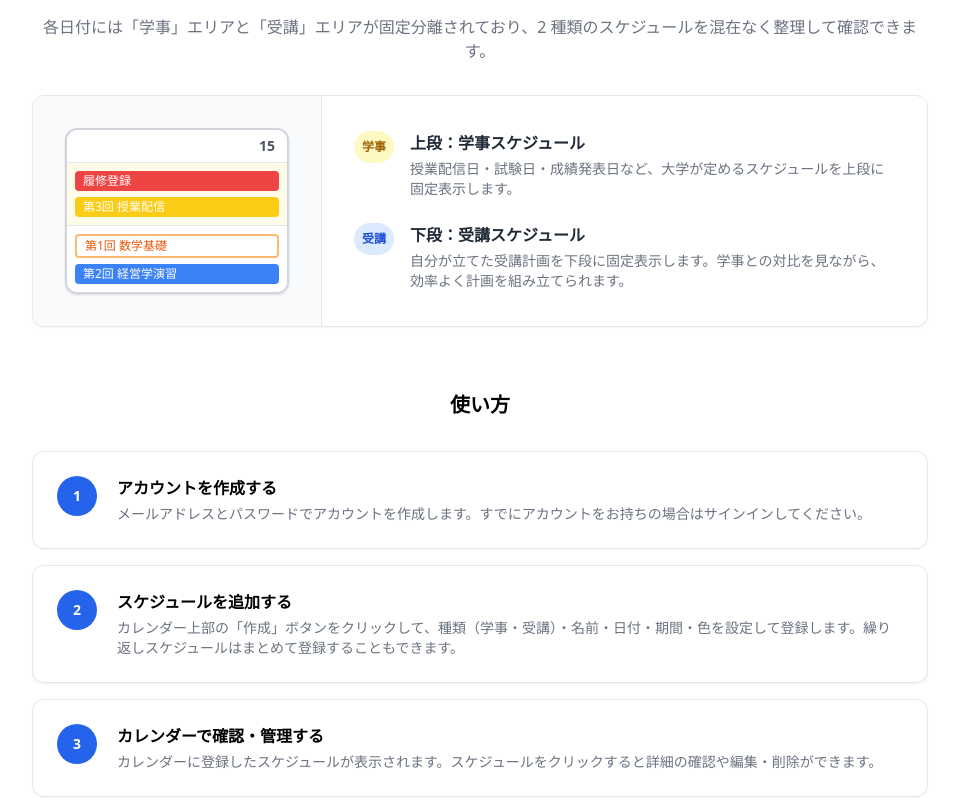
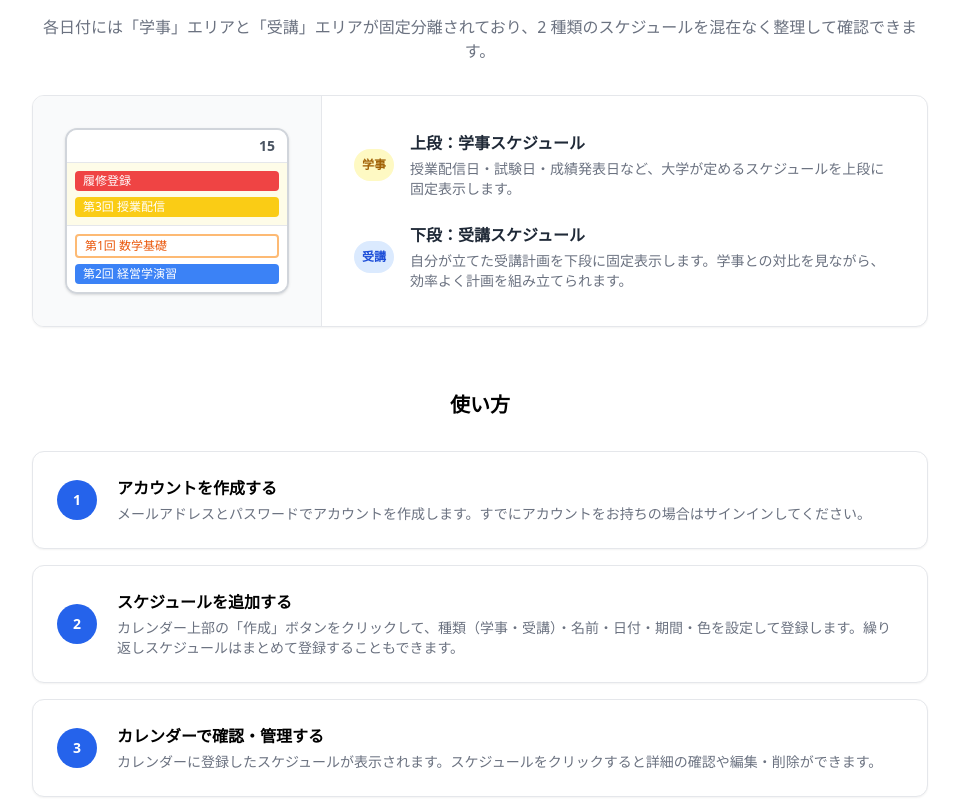
Before and after one commit to datsukan/attendance-plan, a Next.js app in the folder frontend/: page /guide in a window 1280 px wide. Shown: the part 2780-3580 px from the top of the page, without its empty margins (160-1119 px from the left). Built offline with nearby package versions, Linux system fonts and the light colour scheme; a web font is replaced by a local one.

Commit message:
機能・使い方の見た目を微修正

```diff
--- a/frontend/app/(default)/guide/page.tsx
+++ b/frontend/app/(default)/guide/page.tsx
@@ -178,14 +178,14 @@ export default function GuidePage() {
             </div>
             <div className="flex flex-col justify-center gap-6 p-8">
               <div className="flex items-start gap-4">
-                <div className="flex h-8 w-10 shrink-0 items-center justify-center rounded-full bg-yellow-100 text-xs font-bold text-yellow-700">学事</div>
+                <div className="flex h-8 w-10 shrink-0 items-center justify-center self-center rounded-full bg-yellow-100 text-xs font-bold text-yellow-700">学事</div>
                 <div>
                   <p className="font-semibold text-gray-800">上段：学事スケジュール</p>
                   <p className="mt-1 text-sm text-gray-500">授業配信日・試験日・成績発表日など、大学が定めるスケジュールを上段に固定表示します。</p>
                 </div>
               </div>
               <div className="flex items-start gap-4">
-                <div className="flex h-8 w-10 shrink-0 items-center justify-center rounded-full bg-blue-100 text-xs font-bold text-blue-700">受講</div>
+                <div className="flex h-8 w-10 shrink-0 items-center justify-center self-center rounded-full bg-blue-100 text-xs font-bold text-blue-700">受講</div>
                 <div>
                   <p className="font-semibold text-gray-800">下段：受講スケジュール</p>
                   <p className="mt-1 text-sm text-gray-500">自分が立てた受講計画を下段に固定表示します。学事との対比を見ながら、効率よく計画を組み立てられます。</p>
@@ -202,7 +202,7 @@ export default function GuidePage() {
         <div className="space-y-4">
           {steps.map((step, index) => (
             <div key={step.number} className="flex gap-5 rounded-xl border bg-white p-6 shadow-sm">
-              <div className="flex size-10 shrink-0 items-center justify-center rounded-full bg-blue-600 text-sm font-bold text-white">
+              <div className="flex size-10 shrink-0 items-center justify-center self-center rounded-full bg-blue-600 text-sm font-bold text-white">
                 {index + 1}
               </div>
               <div className="space-y-1">
```
Also changed, not shown: frontend/.claude/settings.json.
